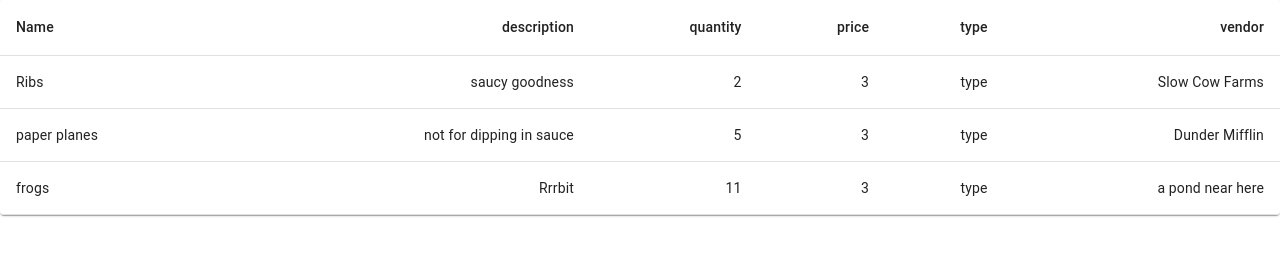
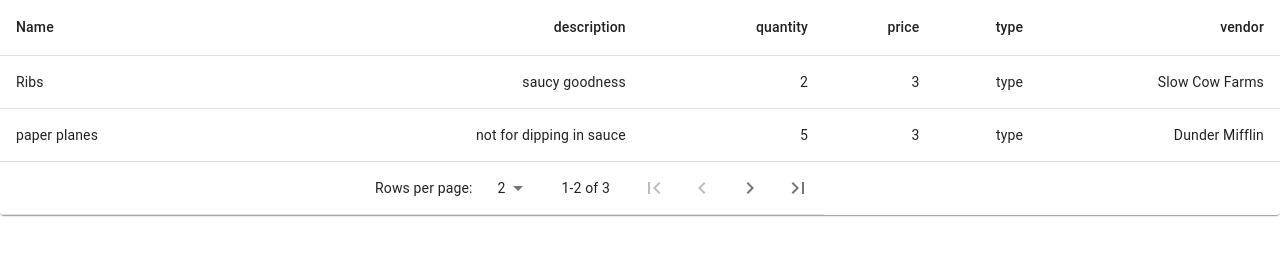
Before and after one commit to alumni-lab/sap-clone, a React (Create React App) app in the folder front-end/: page / in a window 1280 px wide. Shown: the part 220-485 px from the top of the page. Built offline with nearby package versions, Linux system fonts and the light colour scheme.

Commit message:
added paginaiton

```diff
--- a/front-end/package.json
+++ b/front-end/package.json
@@ -5,6 +5,7 @@
   "dependencies": {
     "@material-ui/core": "^4.9.5",
     "@material-ui/icons": "^4.9.1",
+    "@material-ui/lab": "^4.0.0-alpha.45",
     "axios": "^0.19.2",
     "material-table": "^1.57.2",
     "node-sass": "^4.13.1",
--- a/front-end/src/components/InventoryList.js
+++ b/front-end/src/components/InventoryList.js
@@ -40,7 +40,7 @@
 // }
 
 import React from 'react';
-import { makeStyles } from '@material-ui/core/styles';
+import { makeStyles, useTheme } from '@material-ui/core/styles';
 import Table from '@material-ui/core/Table';
 import TableBody from '@material-ui/core/TableBody';
 import TableCell from '@material-ui/core/TableCell';
@@ -48,6 +48,14 @@ import TableContainer from '@material-ui/core/TableContainer';
 import TableHead from '@material-ui/core/TableHead';
 import TableRow from '@material-ui/core/TableRow';
 import Paper from '@material-ui/core/Paper';
+// import Pagination from './Pagination';
+import TableFooter from '@material-ui/core/TableFooter';
+import TablePagination from '@material-ui/core/TablePagination';
+import IconButton from '@material-ui/core/IconButton';
+import FirstPageIcon from '@material-ui/icons/FirstPage';
+import KeyboardArrowLeft from '@material-ui/icons/KeyboardArrowLeft';
+import KeyboardArrowRight from '@material-ui/icons/KeyboardArrowRight';
+import LastPageIcon from '@material-ui/icons/LastPage';
 
 const useStyles = makeStyles({
   table: {
@@ -55,9 +63,95 @@ const useStyles = makeStyles({
   },
 });
 
+// pagination code
+const useStyles1 = makeStyles(theme => ({
+  root: {
+    flexShrink: 0,
+    marginLeft: theme.spacing(2.5),
+  },
+}));
+
+function TablePaginationActions(props) {
+  const classes = useStyles1();
+  const theme = useTheme();
+  const { count, page, rowsPerPage, onChangePage } = props;
+
+  const handleFirstPageButtonClick = event => {
+    onChangePage(event, 0);
+  };
+
+  const handleBackButtonClick = event => {
+    onChangePage(event, page - 1);
+  };
+
+  const handleNextButtonClick = event => {
+    onChangePage(event, page + 1);
+  };
+
+  const handleLastPageButtonClick = event => {
+    onChangePage(event, Math.max(0, Math.ceil(count / rowsPerPage) - 1));
+  };
+
+  return (
+    <div className={classes.root}>
+      <IconButton
+        onClick={handleFirstPageButtonClick}
+        disabled={page === 0}
+        aria-label="first page"
+      >
+        {theme.direction === 'rtl' ? <LastPageIcon /> : <FirstPageIcon />}
+      </IconButton>
+      <IconButton onClick={handleBackButtonClick} disabled={page === 0} aria-label="previous page">
+        {theme.direction === 'rtl' ? <KeyboardArrowRight /> : <KeyboardArrowLeft />}
+      </IconButton>
+      <IconButton
+        onClick={handleNextButtonClick}
+        disabled={page >= Math.ceil(count / rowsPerPage) - 1}
+        aria-label="next page"
+      >
+        {theme.direction === 'rtl' ? <KeyboardArrowLeft /> : <KeyboardArrowRight />}
+      </IconButton>
+      <IconButton
+        onClick={handleLastPageButtonClick}
+        disabled={page >= Math.ceil(count / rowsPerPage) - 1}
+        aria-label="last page"
+      >
+        {theme.direction === 'rtl' ? <FirstPageIcon /> : <LastPageIcon />}
+      </IconButton>
+    </div>
+  );
+}
+
+// TablePaginationActions.propTypes = {
+//   count: PropTypes.number.isRequired,
+//   onChangePage: PropTypes.func.isRequired,
+//   page: PropTypes.number.isRequired,
+//   rowsPerPage: PropTypes.number.isRequired,
+// };
+const useStyles2 = makeStyles({
+  table: {
+    minWidth: 500,
+  },
+});
+// end pagination code
 
 export default function SimpleTable(props) {
   const classes = useStyles();
+
+  // const classes = useStyles2();
+  const [page, setPage] = React.useState(0);
+  const [rowsPerPage, setRowsPerPage] = React.useState(2);
+
+  const emptyRows = rowsPerPage - Math.min(rowsPerPage, props.items.length - page * rowsPerPage);
+
+  const handleChangePage = (event, newPage) => {
+    setPage(newPage);
+  };
+
+  const handleChangeRowsPerPage = event => {
+    setRowsPerPage(parseInt(event.target.value, 10));
+    setPage(0);
+  };
 
   return (
     <TableContainer component={Paper}>
@@ -73,7 +167,23 @@ export default function SimpleTable(props) {
           </TableRow>
         </TableHead>
         <TableBody>
-          {props.items.map(item => (
+          {/* {props.items.map(item => (
+            <TableRow key={item.name}>
+              <TableCell component="th" scope="row">
+                {item.name}
+              </TableCell>
+              <TableCell align="right">{item.description}</TableCell>
+              <TableCell align="right">{item.quantity}</TableCell>
+              <TableCell align="right">{item.price}</TableCell>
+              <TableCell align="right">{item.type}</TableCell>
+              <TableCell align="right">{item.vendor}</TableCell>
+            </TableRow>
+          ))} */}
+
+          {(rowsPerPage > 0
+            ? props.items.slice(page * rowsPerPage, page * rowsPerPage + rowsPerPage)
+            : props.items
+          ).map(item => (
             <TableRow key={item.name}>
               <TableCell component="th" scope="row">
                 {item.name}
@@ -85,7 +195,28 @@ export default function SimpleTable(props) {
               <TableCell align="right">{item.vendor}</TableCell>
             </TableRow>
           ))}
+
+
         </TableBody>
+        <TableFooter>
+          <TableRow>
+            <TablePagination
+              rowsPerPageOptions={[2, 10, 25, { label: 'All', value: -1 }]}
+              colSpan={3}
+              count={props.items.length}
+              rowsPerPage={rowsPerPage}
+              page={page}
+              SelectProps={{
+                inputProps: { 'aria-label': 'rows per page' },
+                native: true,
+              }}
+              onChangePage={handleChangePage}
+              onChangeRowsPerPage={handleChangeRowsPerPage}
+              ActionsComponent={TablePaginationActions}
+            />
+          </TableRow>
+        </TableFooter>
+        {/* <Pagination /> */}
       </Table>
     </TableContainer>
   );
--- /dev/null
+++ b/front-end/src/components/Pagination.js
@@ -0,0 +1,22 @@
+import React from 'react';
+import { makeStyles } from '@material-ui/core/styles';
+import Pagination from '@material-ui/lab/Pagination';
+
+const useStyles = makeStyles(theme => ({
+  root: {
+    '& > *': {
+      marginTop: theme.spacing(2),
+    },
+  },
+}));
+
+export default function PaginationRounded() {
+  const classes = useStyles();
+
+  return (
+    <div className={classes.root}>
+      <Pagination count={2} shape="rounded" />
+      <Pagination count={2} variant="outlined" shape="rounded" />
+    </div>
+  );
+}
```
Also changed, not shown: 1 other file (tests, documents, lock files or other folders).
